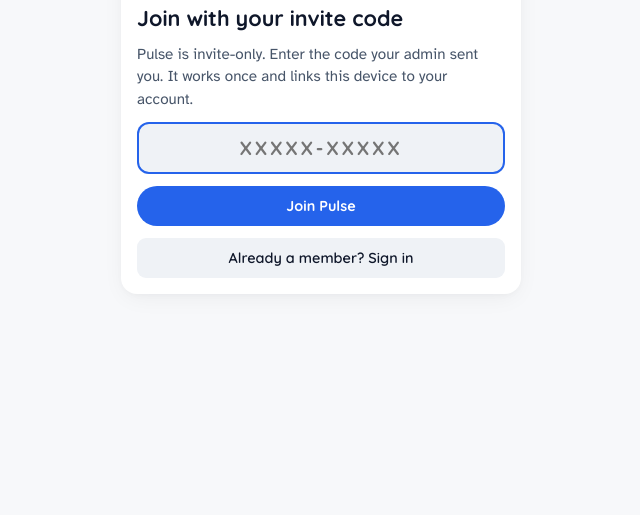
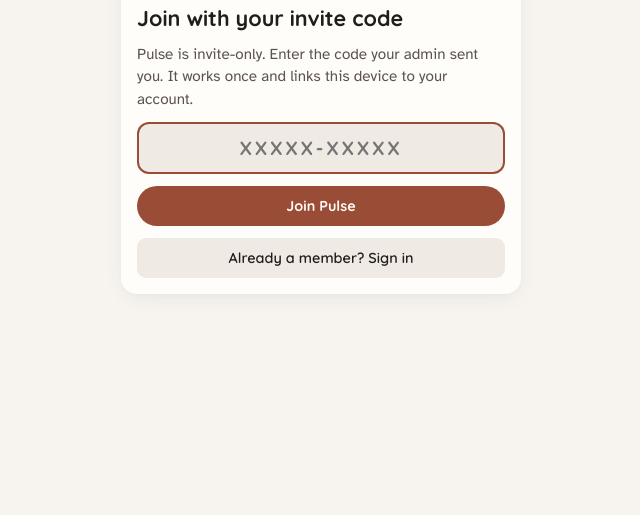
Before and after one commit to SoloRazr/Pulse, a plain HTML site: page index.html in a window 1280 px wide. Shown: the part 285-800 px from the top of the page, without its empty margins (319-959 px from the left). Drawn offline with Linux system fonts and the light colour scheme.

Commit message:
Refactor theme colors and styles in index.html
Updated theme colors and styles for light and dark modes.

```diff
--- a/index.html
+++ b/index.html
@@ -6,8 +6,8 @@
 <meta name="color-scheme" content="light dark">
 <link rel="manifest" href="./manifest.webmanifest" />
 <link rel="apple-touch-icon" href="./icons/apple-touch-icon.png" />
-<meta name="theme-color" content="#f7f8fa" media="(prefers-color-scheme: light)">
-<meta name="theme-color" content="#0b0e14" media="(prefers-color-scheme: dark)">
+<meta name="theme-color" content="#f7f4f0" media="(prefers-color-scheme: light)">
+<meta name="theme-color" content="#151312" media="(prefers-color-scheme: dark)">
 <meta name="mobile-web-app-capable" content="yes">
 <meta name="apple-mobile-web-app-capable" content="yes">
 <meta name="apple-mobile-web-app-title" content="Pulse">
@@ -17,21 +17,21 @@
 <link href="https://fonts.googleapis.com/css2?family=Atkinson+Hyperlegible:ital,wght@0,400;0,700;1,400&family=Quicksand:wght@500;600;700&display=swap" rel="stylesheet">
 <style>
 :root {
-  /* Surfaces (Light Mode - Warm Editorial Paper) */
-  --bg: #f7f8fa; --surface: #ffffff; --surface-2: #eff2f6;
-  --text: #0f172a; --muted: #475569; --subtle: #64748b; --line: rgba(15, 23, 42, 0.08);
-  --shadow-card: 0 6px 24px -4px rgba(15, 23, 42, 0.06), 0 2px 6px -1px rgba(15, 23, 42, 0.03);
-  --shadow-sm: 0 2px 8px -2px rgba(15, 23, 42, 0.08), 0 1px 3px rgba(15, 23, 42, 0.04);
-  --shadow-sheet: 0 -10px 36px -6px rgba(15, 23, 42, 0.16);
-
-  /* Brand & Interactive (Signal Indigo) */
-  --accent: #2563eb; --accent-hover: #1d4ed8; --accent-ink: #ffffff; --accent-soft: rgba(37, 99, 235, 0.10);
+    /* Surfaces (Light Mode - Warm Clay Paper) */
+  --bg: #f7f4f0; --surface: #fffdfa; --surface-2: #efeae4;
+  --text: #211d1a; --muted: #5c534c; --subtle: #6e645c; --line: rgba(33, 29, 26, 0.09);
+  --shadow-card: 0 6px 24px -4px rgba(33, 29, 26, 0.06), 0 2px 6px -1px rgba(33, 29, 26, 0.03);
+  --shadow-sm: 0 2px 8px -2px rgba(33, 29, 26, 0.08), 0 1px 3px rgba(33, 29, 26, 0.04);
+  --shadow-sheet: 0 -10px 36px -6px rgba(33, 29, 26, 0.16);
+
+  /* Brand & Interactive (Dusty Terracotta) */
+  --accent: #9a4d36; --accent-hover: #82402c; --accent-ink: #fffaf6; --accent-soft: rgba(154, 77, 54, 0.10);
 
   /* Semantic Trust, Circle & Alert Tokens */
-  --success: #059669; --success-soft: rgba(16, 185, 129, 0.12);
-  --circle: #4f46e5; --circle-soft: rgba(79, 70, 229, 0.10);
-  --danger: #e11d48;
-  --scrim: rgba(15, 23, 42, 0.45);
+  --success: #3f7a4a; --success-soft: rgba(63, 122, 74, 0.13);
+  --circle: #5e5fb8; --circle-soft: rgba(94, 95, 184, 0.10);
+  --danger: #b3264f; --danger-ink: #ffffff;
+  --scrim: rgba(33, 29, 26, 0.45);
 
   --hair: 1px; --r-lg: 16px; --r-md: 12px; --r-sm: 9px;
   --font-body: 'Atkinson Hyperlegible', system-ui, -apple-system, 'Segoe UI', sans-serif;
@@ -39,20 +39,20 @@
 }
 @media (prefers-color-scheme: dark) {
   :root {
-    /* Surfaces (Dark Mode - OLED Obsidian) */
-    --bg: #0b0e14; --surface: #131822; --surface-2: #1b2230;
-    --text: #f1f5f9; --muted: #94a3b8; --subtle: #64748b; --line: rgba(241, 245, 249, 0.08);
+        /* Surfaces (Dark Mode - Warm Charcoal) */
+    --bg: #151312; --surface: #1d1a19; --surface-2: #272322;
+    --text: #efe9e3; --muted: #aaa097; --subtle: #958b82; --line: rgba(239, 233, 227, 0.08);
     --shadow-card: 0 10px 30px -6px rgba(0, 0, 0, 0.55), 0 2px 8px -2px rgba(0, 0, 0, 0.35);
     --shadow-sm: 0 2px 10px -2px rgba(0, 0, 0, 0.45);
     --shadow-sheet: 0 -12px 40px -4px rgba(0, 0, 0, 0.72);
 
     /* Brand & Interactive */
-    --accent: #60a5fa; --accent-hover: #93c5fd; --accent-ink: #071326; --accent-soft: rgba(96, 165, 250, 0.14);
+    --accent: #d9a08c; --accent-hover: #e6b9a8; --accent-ink: #2a0f06; --accent-soft: rgba(217, 160, 140, 0.14);
 
     /* Semantic Trust, Circle & Alert Tokens */
-    --success: #34d399; --success-soft: rgba(52, 211, 153, 0.14);
-    --circle: #a5b4fc; --circle-soft: rgba(165, 180, 252, 0.14);
-    --danger: #fb7185;
+    --success: #8fd19e; --success-soft: rgba(143, 209, 158, 0.14);
+    --circle: #b3b6ee; --circle-soft: rgba(179, 182, 238, 0.14);
+    --danger: #f58ba3; --danger-ink: #2b0a14;
     --scrim: rgba(0, 0, 0, 0.65);
   }
 }
@@ -197,12 +197,12 @@ main {
 .composer-preview-wrap img { width: 100%; max-height: 300px; object-fit: cover; display: block; }
 .remove-media-btn {
   position: absolute; top: 8px; right: 8px; width: 32px; height: 32px; border-radius: 50%;
-  background: rgba(15, 23, 42, 0.76); color: #ffffff;
+  background: rgba(28, 24, 21, 0.76); color: #ffffff;
   -webkit-backdrop-filter: blur(8px); backdrop-filter: blur(8px);
   font-size: 1.25rem; line-height: 1; display: inline-flex; align-items: center; justify-content: center;
   transition: transform .1s, background-color .15s;
 }
-.remove-media-btn:hover { background: rgba(15, 23, 42, 0.92); }
+.remove-media-btn:hover { background: rgba(28, 24, 21, 0.92); }
 .remove-media-btn:active { transform: scale(.93); }
 .alt-input-row { display: flex; align-items: center; gap: 8px; }
 .alt-tag-label { font-family: var(--font-display); font-size: .72rem; font-weight: 700; color: var(--muted); background: var(--surface); padding: 4px 8px; border-radius: 6px; box-shadow: var(--shadow-sm); flex-shrink: 0; }
@@ -233,13 +233,13 @@ main {
 .post-media img { width: 100%; max-height: 460px; object-fit: cover; display: block; cursor: zoom-in; }
 .alt-badge {
   position: absolute; bottom: 10px; left: 10px; min-height: 26px; padding: 0 9px; border-radius: 999px;
-  background: rgba(15, 23, 42, 0.78); color: #ffffff;
+  background: rgba(28, 24, 21, 0.78); color: #ffffff;
   -webkit-backdrop-filter: blur(8px); backdrop-filter: blur(8px);
   font-family: var(--font-display); font-size: .7rem; font-weight: 700; letter-spacing: .04em;
   display: inline-flex; align-items: center; justify-content: center;
   transition: background-color .15s, transform .1s;
 }
-.alt-badge:hover { background: rgba(15, 23, 42, 0.94); }
+.alt-badge:hover { background: rgba(28, 24, 21, 0.94); }
 .alt-badge:active { transform: scale(.95); }
 
 .post-actions { display: flex; justify-content: flex-start; gap: 2px; flex-wrap: wrap; border-top: var(--hair) solid var(--line); padding-top: 4px; margin: 0 -8px -8px; }
@@ -374,7 +374,7 @@ main {
   position: fixed; z-index: 90; left: 0; right: 0; margin: 0 auto; width: max-content;
   top: calc(env(safe-area-inset-top, 0px) + 68px);
   background: var(--accent); color: var(--accent-ink); border-radius: 999px;
-  box-shadow: 0 8px 24px -4px rgba(37, 99, 235, 0.4);
+  box-shadow: 0 8px 24px -4px color-mix(in srgb, var(--accent) 40%, transparent);
   min-height: 36px; padding: 0 18px; font-family: var(--font-display); font-weight: 700; font-size: .85rem;
   animation: rise .2s ease-out;
 }
@@ -386,7 +386,7 @@ main {
 .action-btn.push { margin-left: auto; }
 .action-btn.icon-only { padding: 0 11px; }
 .action-btn[data-action="delete"]:hover { color: var(--danger); background: transparent; }
-.btn-danger-fill { background: var(--danger); color: #ffffff; }
+.btn-danger-fill { background: var(--danger); color: var(--danger-ink); }
 .btn-danger-fill:hover { background: var(--danger); filter: brightness(1.08); }
 .confirm-actions { display: flex; gap: 10px; justify-content: flex-end; margin-top: 16px; }
 
@@ -410,12 +410,12 @@ main {
 .alt-modal-text { font-size: 1rem; line-height: 1.55; white-space: pre-wrap; overflow-wrap: anywhere; }
 
 /* Full-screen image lightbox */
-.lightbox-overlay { position: fixed; inset: 0; z-index: 1100; background: rgba(7, 10, 16, 0.92); -webkit-backdrop-filter: blur(10px); backdrop-filter: blur(10px); display: none; flex-direction: column; align-items: center; justify-content: center; padding: calc(16px + env(safe-area-inset-top, 0px)) 16px calc(20px + env(safe-area-inset-bottom, 0px)); gap: 12px; }
+.lightbox-overlay { position: fixed; inset: 0; z-index: 1100; background: rgba(12, 10, 9, 0.92); -webkit-backdrop-filter: blur(10px); backdrop-filter: blur(10px); display: none; flex-direction: column; align-items: center; justify-content: center; padding: calc(16px + env(safe-area-inset-top, 0px)) 16px calc(20px + env(safe-area-inset-bottom, 0px)); gap: 12px; }
 .lightbox-overlay.open { display: flex; }
 .lightbox-close { position: fixed; top: calc(14px + env(safe-area-inset-top, 0px)); right: 16px; width: 42px; height: 42px; border-radius: 50%; background: rgba(255, 255, 255, 0.14); color: #ffffff; font-size: 1.5rem; line-height: 1; display: inline-flex; align-items: center; justify-content: center; transition: background-color .15s; }
 .lightbox-close:hover { background: rgba(255, 255, 255, 0.24); }
 .lightbox-img { max-width: 100%; max-height: 76dvh; border-radius: var(--r-md); object-fit: contain; box-shadow: 0 18px 48px rgba(0, 0, 0, 0.65); }
-.lightbox-caption { max-width: 640px; color: #e2e8f0; font-size: .92rem; line-height: 1.45; text-align: center; background: rgba(255, 255, 255, 0.08); padding: 10px 14px; border-radius: var(--r-md); overflow-wrap: anywhere; }
+.lightbox-caption { max-width: 640px; color: #ece6e0; font-size: .92rem; line-height: 1.45; text-align: center; background: rgba(255, 255, 255, 0.08); padding: 10px 14px; border-radius: var(--r-md); overflow-wrap: anywhere; }
 
 @media (min-width: 600px) {
   .modal-overlay { align-items: center; padding: 20px; }
```
